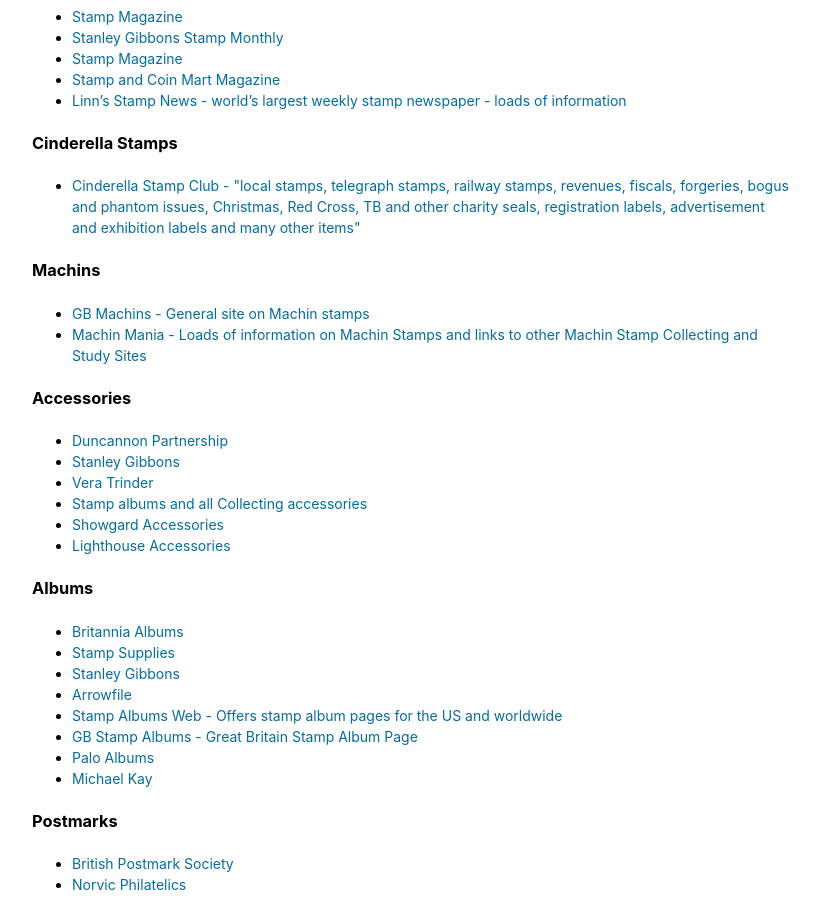
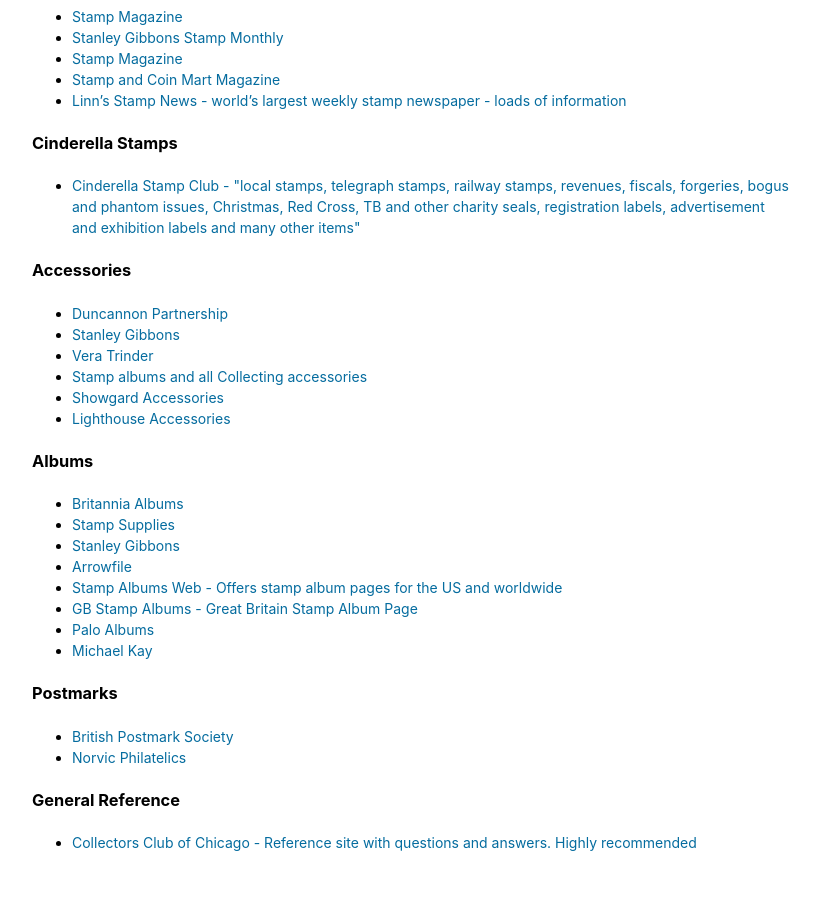
Before and after one commit to astalker/caledonian-stamps, a Jekyll site: the page built from links.md, in a window 1280 px wide and 900 px high, scrolled down 1687 px. Shown: the whole window, without its empty margins (338-1157 px from the left). Built offline with Jekyll 4.4.1, drawn with Linux system fonts in a browser that asks for light colours; our own code applies the rules of GitHub Pages for plain Markdown files.

Commit message:
Machins section deleted

```diff
--- a/links.md
+++ b/links.md
@@ -80,11 +80,6 @@
 
 - [Cinderella Stamp Club - &quot;local stamps, telegraph stamps, railway stamps, revenues, fiscals, forgeries, bogus and phantom issues, Christmas, Red Cross, TB and other charity seals, registration labels, advertisement and exhibition labels and many other items&quot;](https://www.cinderellastampclub.com/)
 
-### Machins
-
-- [GB Machins - General site on Machin stamps](https://www.gbmachins.co.uk/)
-- [Machin Mania - Loads of information on Machin Stamps and links to other Machin Stamp Collecting and Study Sites](https://machinmania.blogspot.co.uk/)
-
 ### Accessories
 
 - [Duncannon Partnership](https://www.duncannon.co.uk/)
```
